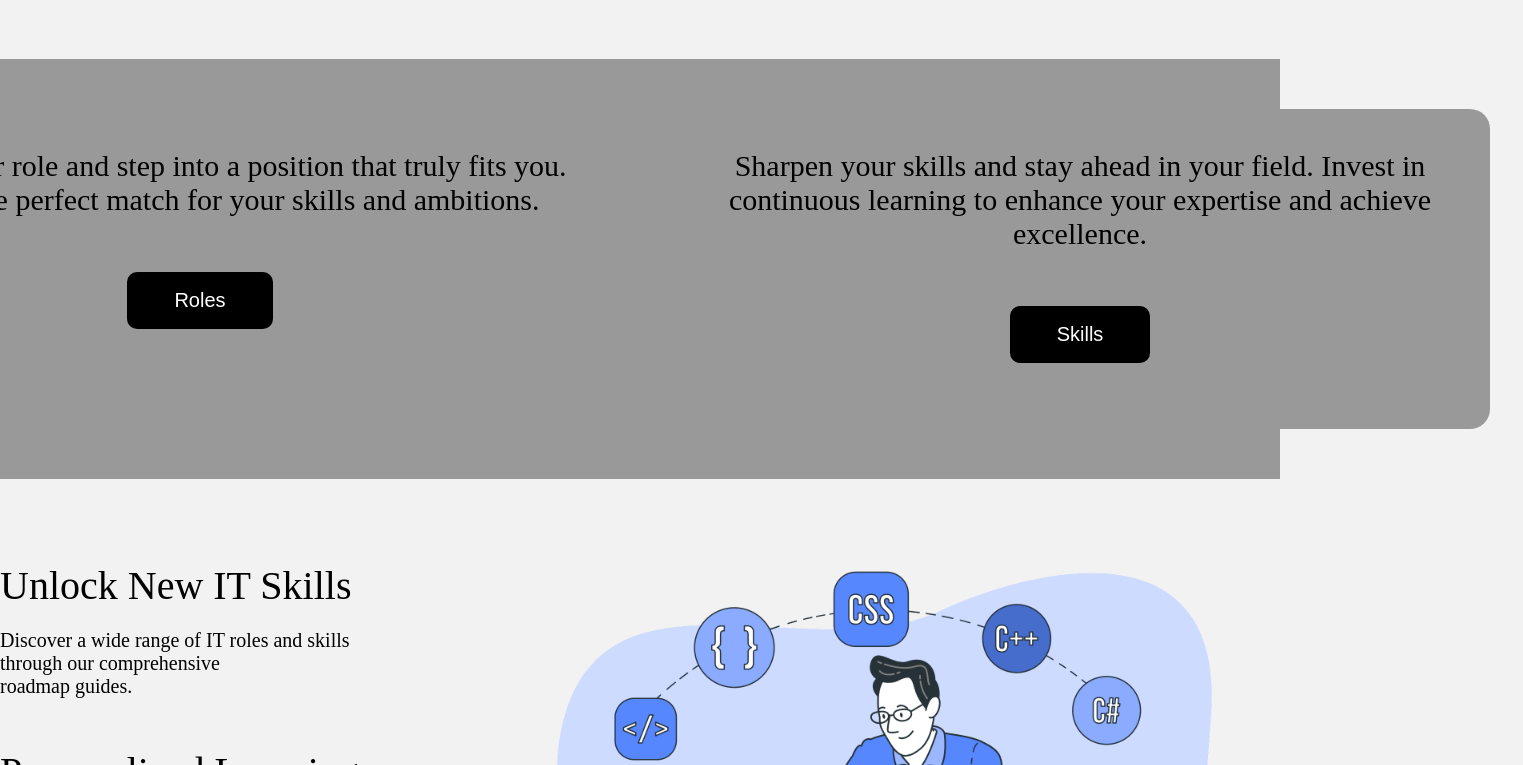
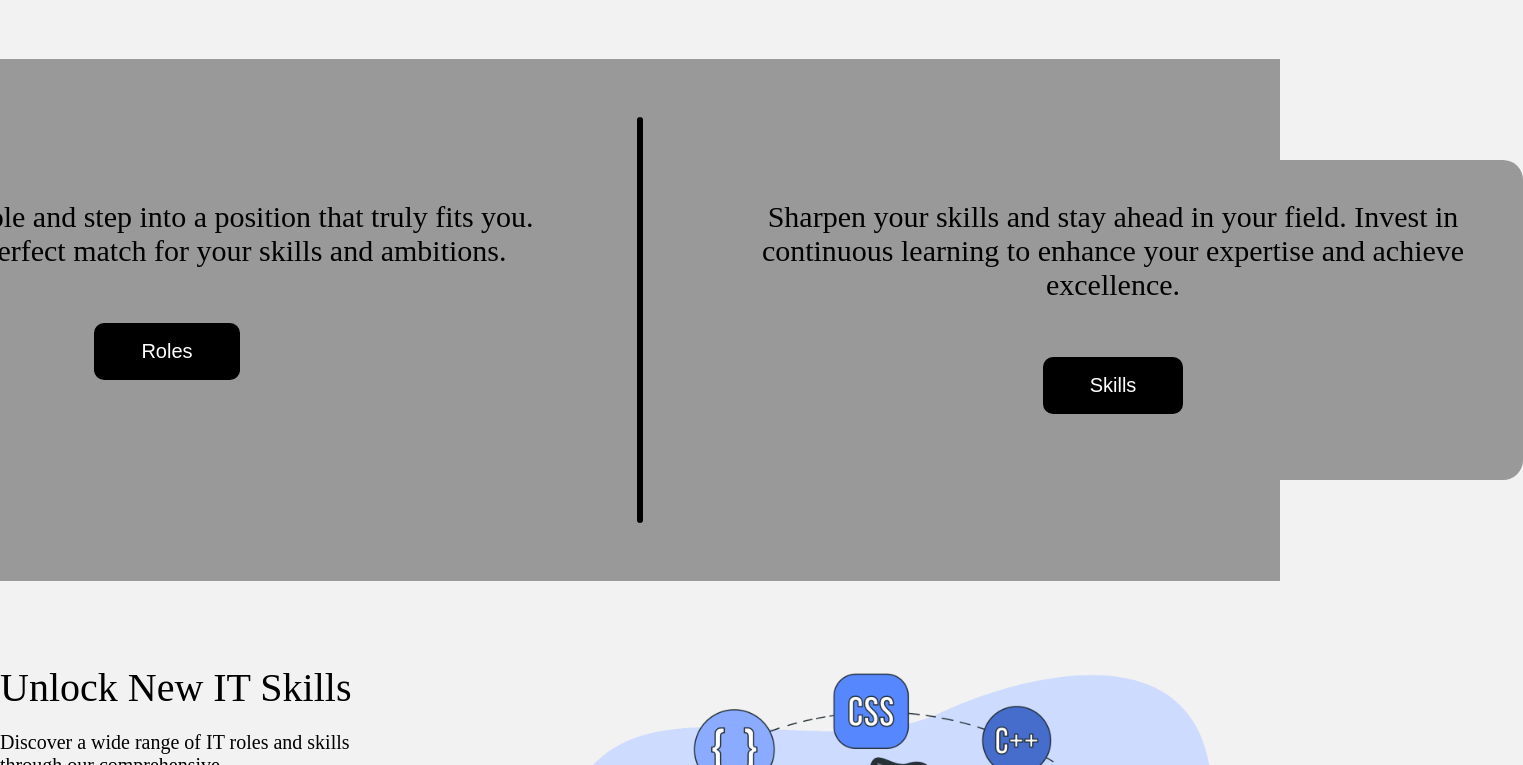
Before and after one commit to Roaring0202/pathPlanpro-React, a React (Vite) app: page / in a window 1280 px wide. Shown: the part 899-1664 px from the top of the page, 1523 px wide, since content can reach past the window. Built offline with nearby package versions, Linux system fonts and the light colour scheme; a web font is replaced by a local one.

Commit message:
refactor Explore section

```diff
--- a/src/components/Explore/Explore.jsx
+++ b/src/components/Explore/Explore.jsx
@@ -10,6 +10,7 @@ const Explore = () => {
                     <p>Discover your role and step into a position that truly fits you. Uncover the perfect match for your skills and ambitions.</p>
                     <button className='role-button'>Roles</button>
                 </div>
+                <hr style={{ border: '3px solid black',height:'400px',borderRadius:'20px' }} />
                 <div className="skills">
                     <p>Sharpen your skills and stay ahead in your field. Invest in continuous learning to enhance your expertise and achieve excellence.</p>
                     <button className='skill-button'>Skills</button>
```
